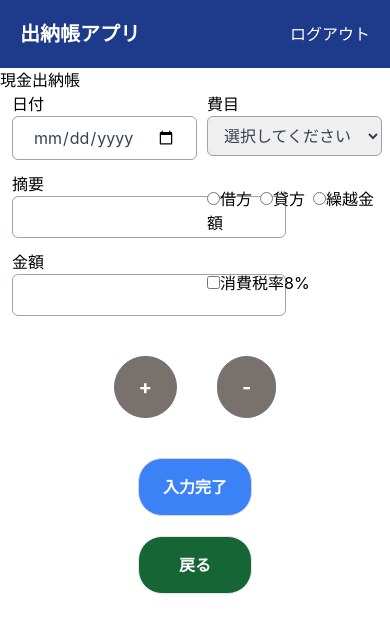
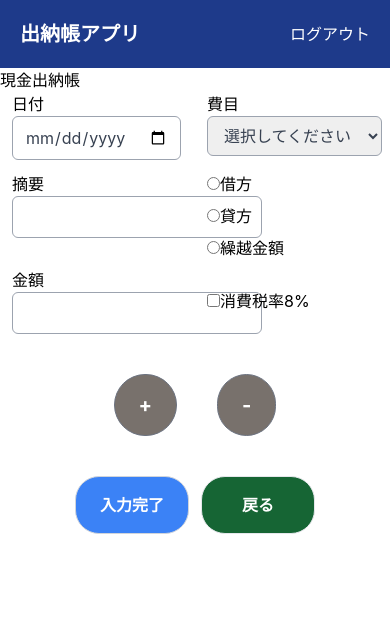
Before and after one commit to yori13/account-book, a React (Create React App) app in the folder react/: page /cashbook in a window 390 px wide. Shown: the top 632 px of the page. Built offline with nearby package versions, Linux system fonts and the light colour scheme.

Commit message:
現金出納帳デザイン修正

```diff
--- a/react/src/components/BackButton/BackButton.jsx
+++ b/react/src/components/BackButton/BackButton.jsx
@@ -3,12 +3,13 @@ import { useNavigate } from "react-router-dom";
 
 const BackButton = () =>{
   const navigate = useNavigate();
-  const backButton = ()=>{
+  const backButton = (e)=>{
+    e.preventDefault();
     navigate(-1);
   }
   return(
     <div>
-      <button onClick={backButton} className="border bg-green-800 hover:bg-green-500 text-white py-4 px-10 rounded-3xl font-bold">戻る</button>
+      <button onClick={backButton} className="border bg-green-800 hover:bg-green-400 text-white py-4 px-10 rounded-3xl font-bold">戻る</button>
     </div>
   );
 }
--- a/react/src/components/InputForm/CashbookForm.jsx
+++ b/react/src/components/InputForm/CashbookForm.jsx
@@ -62,6 +62,7 @@ const CashbookForm = () => {
   };
   // フォームの送信処理
   const handleSubmit = async (e) => {
+    console.log(e.nativeEvent);
     e.preventDefault();
     try {
       const response = await axios.post(
@@ -86,18 +87,25 @@ const CashbookForm = () => {
             className="grid sm:grid-cols-3 grid-cols-2 sm:space-x-10 space-x-3 mb-10"
           >
             <div className="sm:ml-10 m-auto ml-3 mb-3">
-              <label htmlFor={`date-${index}`}>日付</label>
+              <label htmlFor={`date-${index}`} className="block sm:inline">
+                日付
+              </label>
               <input
                 type="date"
                 name="date"
                 id={`date-${index}`}
                 value={entry.date}
                 onChange={(e) => handleChange(index, e)}
-                className="border border-gray-400 rounded-md px-5 py-2 text-gray-700 focus:outline-none focus:ring-2 focus:ring-blue-500"
+                className="border border-gray-400 rounded-md px-3 py-2 text-gray-700 focus:outline-none focus:ring-2 focus:ring-blue-500"
               />
             </div>
             <div>
-              <label htmlFor={`select-item-${index}`}>費目</label>
+              <label
+                htmlFor={`select-item-${index}`}
+                className="block sm:inline"
+              >
+                費目
+              </label>
               <select
                 name="itemCode"
                 id={`select-item-${index}`}
@@ -113,17 +121,20 @@ const CashbookForm = () => {
             </div>
 
             <div className="mb-3">
-              <label htmlFor={`memo-${index}`}>摘要</label>
+              <label htmlFor={`memo-${index}`} className="block sm:inline">
+                摘要
+              </label>
               <input
                 type="text"
                 name="memo"
                 id={`memo-${index}`}
                 value={entry.memo}
                 onChange={(e) => handleChange(index, e)}
-                className="border border-gray-400 rounded-md px-3 py-2 text-gray-700 focus:outline-none focus:ring-2 focus:ring-blue-500"
+                className="border border-gray-400 rounded-md sm:px-5 py-2 text-gray-700 focus:outline-none focus:ring-2 focus:ring-blue-500"
               />
             </div>
-            <div className="m-auto">
+            <div className="flex flex-col sm:flex-row">
+              <div className="mr-2 mb-2 sm:mb-0">
                 <input
                   type="radio"
                   name={`priceTypeCode-${index}`}
@@ -132,8 +143,11 @@ const CashbookForm = () => {
                   checked={entry.priceTypeCode === 1}
                   onChange={(e) => handleChange(index, e)}
                 />
-              <label htmlFor={`debit-${index}`} className="mr-2">借方</label>
-
+                <label htmlFor={`debit-${index}`} className="mr-2">
+                  借方
+                </label>
+              </div>
+              <div className="mr-2 mb-2 sm:mb-0">
                 <input
                   type="radio"
                   name={`priceTypeCode-${index}`}
@@ -142,8 +156,11 @@ const CashbookForm = () => {
                   checked={entry.priceTypeCode === 2}
                   onChange={(e) => handleChange(index, e)}
                 />
-              <label htmlFor={`credit-${index}`} className="mr-2">貸方</label>
-
+                <label htmlFor={`credit-${index}`} className="mr-2">
+                  貸方
+                </label>
+              </div>
+              <div className="mr-2 mb-2 sm:mb-0">
                 <input
                   type="radio"
                   name={`priceTypeCode-${index}`}
@@ -154,15 +171,19 @@ const CashbookForm = () => {
                 />
                 <label htmlFor={`brought-forward-${index}`}>繰越金額</label>
               </div>
+            </div>
+
             <div className="m-auto">
-              <label htmlFor={`price-${index}`}>金額</label>
+              <label htmlFor={`price-${index}`} className="block sm:inline">
+                金額
+              </label>
               <input
                 type="number"
                 name="price"
                 id={`price-${index}`}
                 value={entry.price}
                 onChange={(e) => handleChange(index, e)}
-                className="border border-gray-400 rounded-md px-3 py-2 text-gray-700 focus:outline-none focus:ring-2 focus:ring-blue-500"
+                className="border border-gray-400 rounded-md sm:px-5 py-2 text-gray-700 focus:outline-none focus:ring-2 focus:ring-blue-500"
               />
             </div>
             <div className="m-auto">
@@ -195,19 +216,18 @@ const CashbookForm = () => {
             </button>
           </div>
           <div className="flex justify-center grid-cols-2 space-x-3">
-            <div>
             <input
               type="submit"
               value="入力完了"
               className="border border-gray-300 bg-blue-500 hover:bg-blue-300 text-white py-4 px-6 rounded-3xl font-bold mb-5"
             />
-            </div>
+            <BackButton />
           </div>
         </div>
       </form>
-      <div className="flex justify-center grid-cols-2 space-x-3">
+      {/* <div className="flex justify-center grid-cols-2 space-x-3">
         <BackButton className="border border-gray-300" />
-      </div>
+      </div> */}
     </div>
   );
 };
```
Lines whose indentation alone changed are shown as unchanged.
